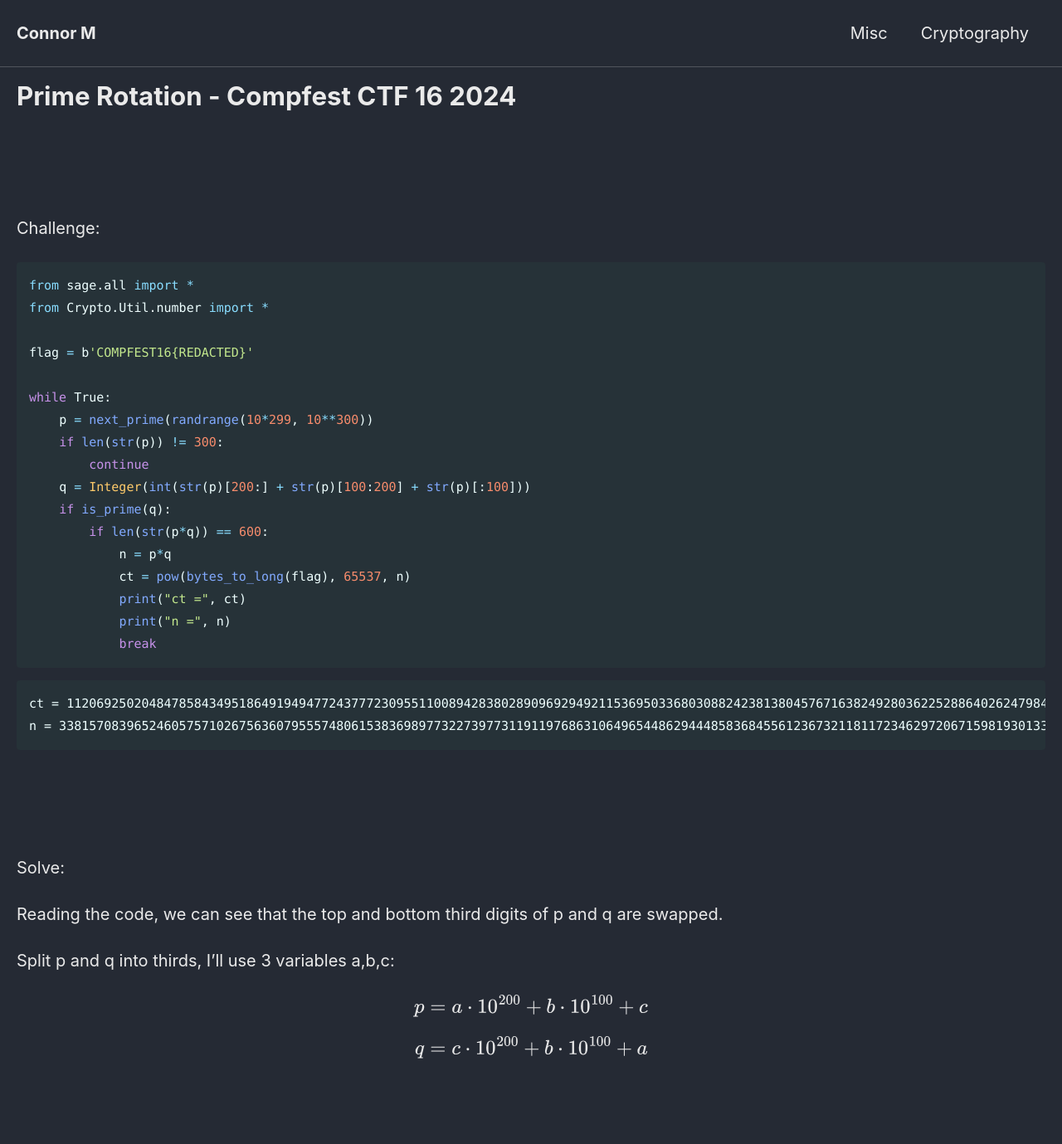
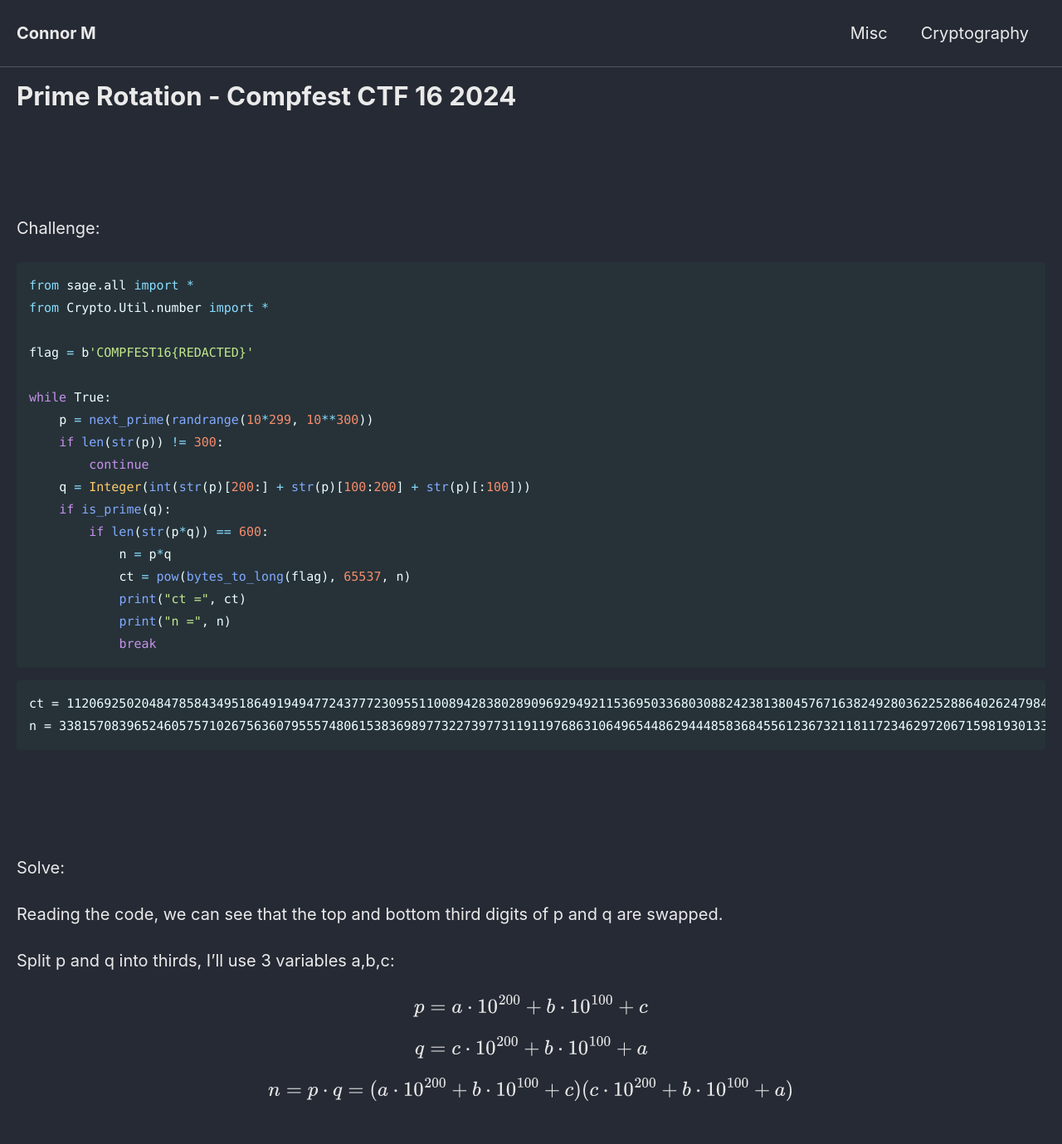
Before and after one commit to Connor-McCartney/Connor-McCartney.github.io, a Jekyll site: the page built from _pages/cryptography/rsa/PrimeRotation-CompfestCTF-16-2024.md, in a window 1280 px wide. Shown: the whole page at 83% size. Built offline with Jekyll 4.4.1, drawn with Linux system fonts in a browser that asks for light colours; cached includes are drawn as plain includes; before the commit the page ends 1329 px from its top, so only the background shows below that.

Commit message:
Update PrimeRotation-CompfestCTF-16-2024.md

```diff
--- a/_pages/cryptography/rsa/PrimeRotation-CompfestCTF-16-2024.md
+++ b/_pages/cryptography/rsa/PrimeRotation-CompfestCTF-16-2024.md
@@ -52,3 +52,7 @@ $$
 $$
 q = c \cdot 10^{200} + b \cdot 10^{100} + a
 $$
+
+$$
+n = p \cdot q = (a \cdot 10^{200} + b \cdot 10^{100} + c) (c \cdot 10^{200} + b \cdot 10^{100} + a)
+$$
```
